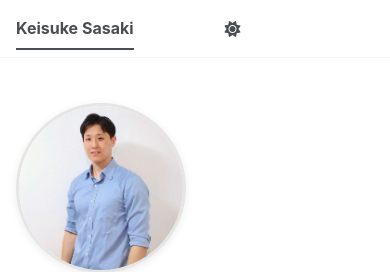
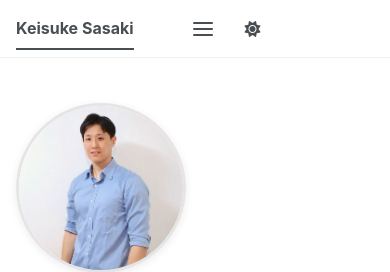
Before and after one commit to ksasaki-stats/ksasaki-stats.github.io, a Jekyll site: the page built from _pages/about.md, in a window 390 px wide. Shown: the top 272 px of the page. Built offline with Jekyll 4.4.1, drawn with Linux system fonts in a browser that asks for light colours; a script bundle is joined from its source files by our own code; library files that are not in the unit come from our copies.

Commit message:
Style mobile menu icon and links

```diff
--- a/assets/css/main.scss
+++ b/assets/css/main.scss
@@ -73,6 +73,35 @@
     display: none;
   }
 
+  .hamburger-icon,
+  .hamburger-icon::before,
+  .hamburger-icon::after {
+    display: block;
+    width: 20px;
+    height: 2px;
+    background: var(--global-masthead-link-color);
+    border-radius: 2px;
+  }
+
+  .hamburger-icon {
+    position: relative;
+  }
+
+  .hamburger-icon::before,
+  .hamburger-icon::after {
+    content: "";
+    position: absolute;
+    left: 0;
+  }
+
+  .hamburger-icon::before {
+    top: -6px;
+  }
+
+  .hamburger-icon::after {
+    top: 6px;
+  }
+
   .mobile-nav-dropdown {
     position: absolute;
     top: 100%;
@@ -92,5 +121,6 @@
     margin: 0;
     padding: 0.55rem 0.9rem;
     white-space: nowrap;
+    font-weight: 700;
   }
 }
```
